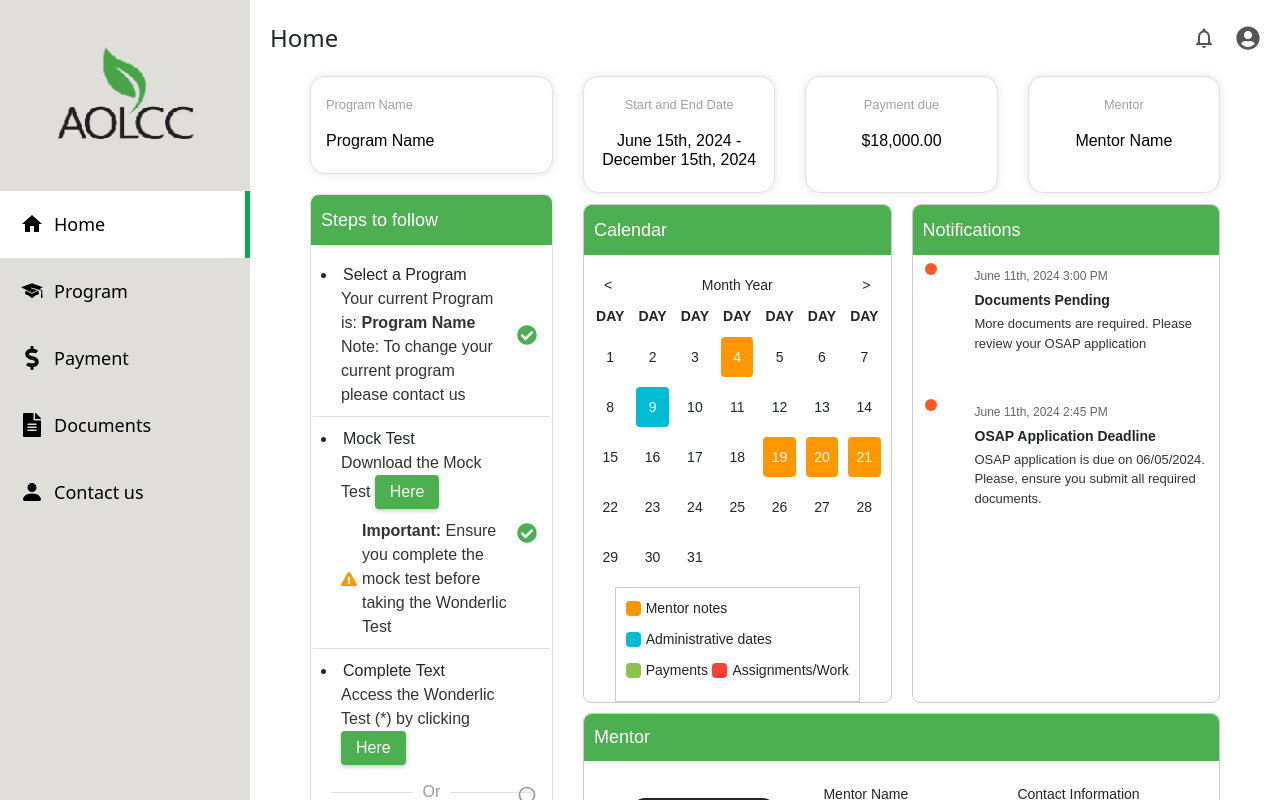
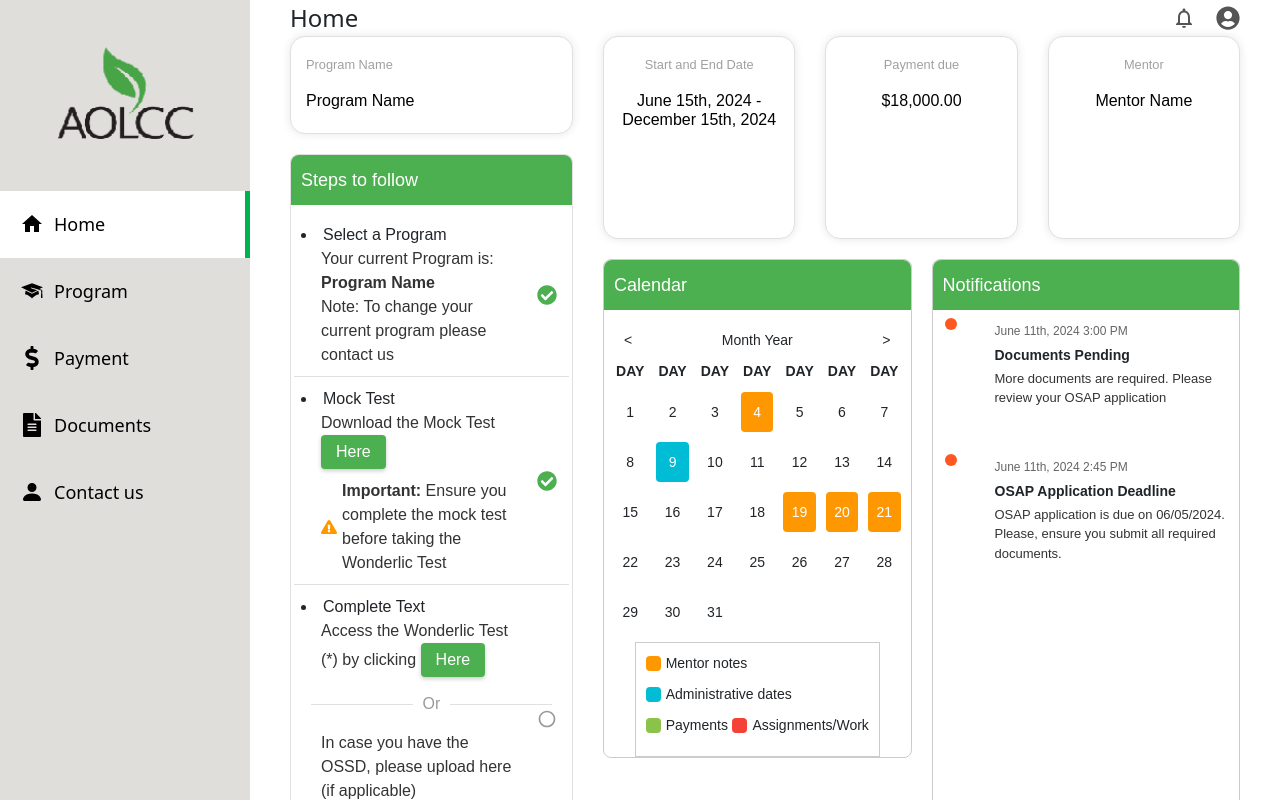
Before and after one commit to luizlacerdam/AOLCC, a React (Vite) app: page / in a window 1280 px wide. Built offline with nearby package versions, Linux system fonts and the light colour scheme.

Commit message:
:bug: fix: viewport adjustment

```diff
--- a/src/assets/styles/Header.css
+++ b/src/assets/styles/Header.css
@@ -4,6 +4,7 @@
     align-items: center;
     background-color: white;
     font-size: 24px;
+    padding: 0px 40px;
 }
 
 .header-icons {
--- a/src/assets/styles/Home.css
+++ b/src/assets/styles/Home.css
@@ -1,8 +1,7 @@
 .home-container {
     display: flex;
     gap: 30px;
-    height: 100vh;
-    padding: 20px 40px 0px 40px;
+    padding: 0px 40px 0px 40px;
 }
 
 .column {
@@ -35,7 +34,7 @@
 .new-division {
     display: flex;
     flex-direction: column;
-    gap: 10px;
+    gap: 20px;
     height: 100%;
     flex-grow: 1;
 }
--- a/src/assets/styles/Layout.css
+++ b/src/assets/styles/Layout.css
@@ -14,7 +14,6 @@
 
 .content {
     margin-left: 250px;
-    padding: 20px;
     flex-grow: 1;
     background-color: #fff;
     height: 100vh;
```
